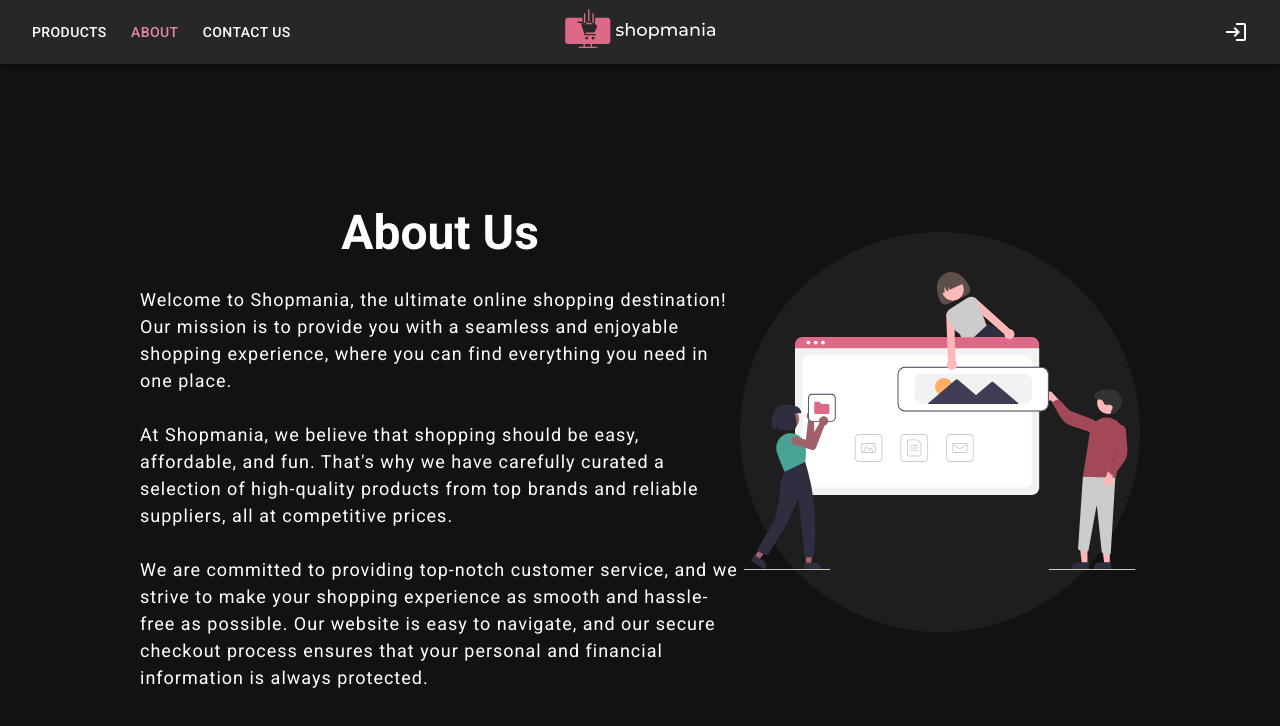
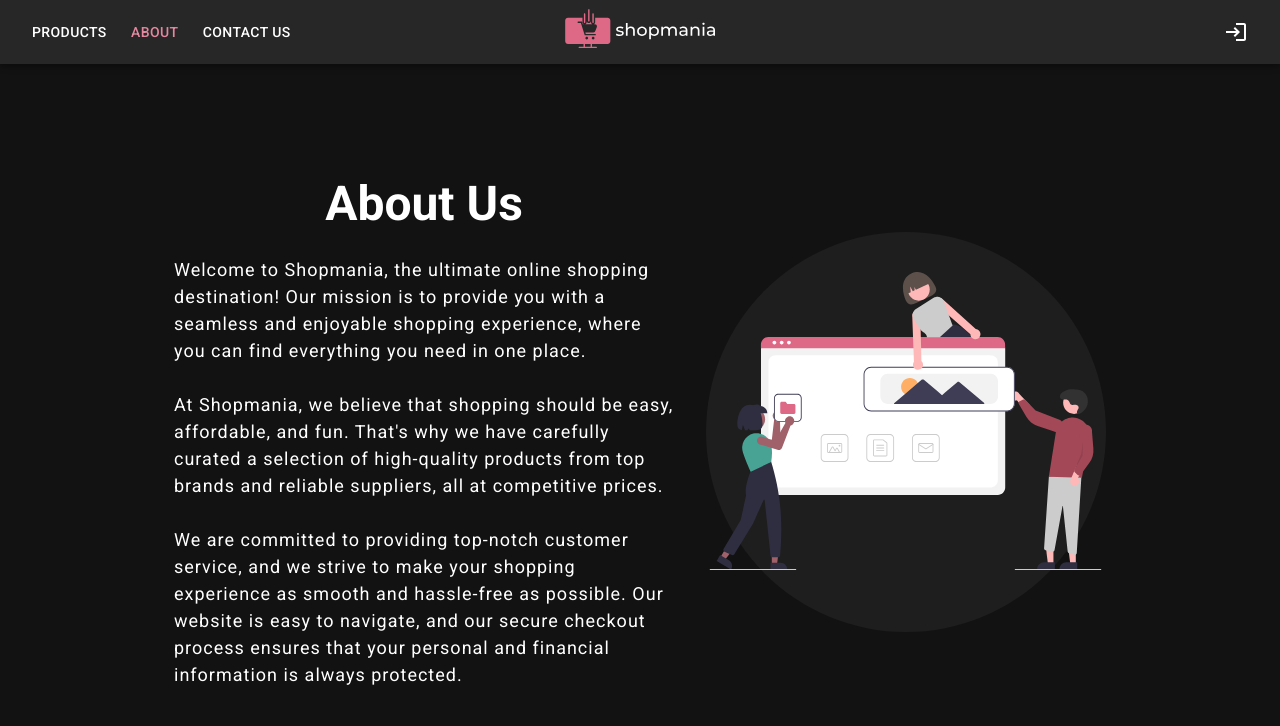
Before and after one commit to abdel-17/shopmania, a React (Vite) app: page /about in a window 1280 px wide. Shown: the top 726 px of the page. Built offline with nearby package versions, Linux system fonts and the light colour scheme; no server answers.

Commit message:
Replaced 100vh with 100dvh on supported browsers
This imporves mobile support as 100vh does not always center content
correctly on mobile devices.

```diff
--- a/src/components/FullscreenBox.tsx
+++ /dev/null
@@ -1,11 +0,0 @@
-import { Box, BoxProps } from "@mui/material";
-
-export default function FullscreenBox(props: BoxProps) {
-  return (
-    <Box
-      width="100%"
-      minHeight={(theme) => `calc(100vh - ${theme.mixins.toolbar.height}px)`}
-      {...props}
-    />
-  );
-}
--- /dev/null
+++ b/src/global.css
@@ -0,0 +1,21 @@
+.fullscreen {
+  /** For browsers that don't support dvh. */
+  min-height: calc(100vh - 64px);
+  /**
+    For mobile browsers. 100vh does not work well in mobile.
+    https://web.dev/viewport-units/
+  */
+  min-height: calc(100dvh - 64px);
+}
+
+.fullscreen-no-toolbar {
+  min-height: 100vh;
+  min-height: 100dvh;
+}
+
+.centered {
+  display: flex;
+  flex-direction: column;
+  align-items: center;
+  justify-content: center;
+}
--- a/src/main.tsx
+++ b/src/main.tsx
@@ -5,6 +5,7 @@ import { QueryClient, QueryClientProvider } from "@tanstack/react-query";
 import { CssBaseline, ThemeProvider } from "@mui/material";
 import theme from "./theme";
 import { SnackbarProvider } from "notistack";
+import "./global.css"
 
 const queryClient = new QueryClient({
   defaultOptions: {
--- a/src/pages/About.tsx
+++ b/src/pages/About.tsx
@@ -1,22 +1,27 @@
 import { Box, Stack, Typography } from "@mui/material";
 import team from "../assets/team.svg";
-import FullscreenBox from "../components/FullscreenBox";
 
 export default function About() {
   return (
-    <FullscreenBox display="flex" flexDirection="column" justifyContent="center">
+    <div className="fullscreen centered">
       <Stack
         direction={{
           xs: "column",
           lg: "row-reverse",
         }}
-        alignItems="center"
-        justifyContent="center"
         margin={4}
+        spacing={4}
       >
-        <img src={team} alt="The creators of Shopmania" style={{ maxWidth: 400 }} />
+        <img
+          src={team}
+          alt="The creators of Shopmania"
+          style={{
+            maxWidth: 400,
+            alignSelf: "center",
+          }}
+        />
 
-        <Box maxWidth="sm" marginTop={4}>
+        <Box maxWidth="md">
           <Typography component="h1" variant="h3" textAlign="center" fontWeight="bold">
             About Us
           </Typography>
@@ -39,6 +44,6 @@ export default function About() {
           </Typography>
         </Box>
       </Stack>
-    </FullscreenBox>
+    </div>
   );
 }
--- a/src/pages/Cart.tsx
+++ b/src/pages/Cart.tsx
@@ -12,7 +12,6 @@ import supabase from "../supabase/client";
 import { Link, Navigate } from "react-router-dom";
 import Stepper from "../components/Stepper";
 import cart from "../assets/cart.svg";
-import FullscreenBox from "../components/FullscreenBox";
 import { useEffect, useState } from "react";
 import { CartItem, useCartItems } from "../providers/CartItemsProvider";
 import { useSession } from "../providers/SessionProvider";
@@ -170,28 +169,32 @@ function CartListItem(props: { item: CartItem | null }) {
 
 function EmptyCartPlaceholder() {
   return (
-    <FullscreenBox
-      display="flex"
-      flexDirection="column"
-      alignItems="center"
-      justifyContent="center"
-      padding={4}
-    >
-      <img src={cart} alt="Customer browsing Shopmania" style={{ maxWidth: 400 }} />
+    <div className="fullscreen centered">
+      <Box display="flex" flexDirection="column" padding={4}>
+        <img
+          src={cart}
+          alt="Customer browsing Shopmania"
+          style={{
+            maxWidth: 400,
+            alignSelf: "center",
+          }}
+        />
 
-      <Typography component="h1" variant="h5" marginTop={4}>
+        <Typography component="h1" variant="h5" textAlign="center" marginTop={4}>
           You have no items in your cart
         </Typography>
 
         <MuiLink
           component={Link}
           to="/products"
+          textAlign="center"
           color="primary.light"
           fontSize={18}
           marginTop={1}
         >
           Browse our products
         </MuiLink>
-    </FullscreenBox>
+      </Box>
+    </div>
   );
 }
--- a/src/pages/ForgotPassword.tsx
+++ b/src/pages/ForgotPassword.tsx
@@ -26,7 +26,7 @@ export default function ForgotPassword() {
   });
 
   return (
-    <Box display="flex" alignItems="center" minHeight="100vh" padding={1}>
+    <Box className="fullscreen-no-toolbar centered" padding={1}>
       <Container
         maxWidth="xs"
         sx={{
--- a/src/pages/Login.tsx
+++ b/src/pages/Login.tsx
@@ -37,19 +37,18 @@ export default function Login() {
   }
 
   return (
-    <Box display="flex" alignItems="center" minHeight="100vh" padding={1}>
+    <Box className="fullscreen-no-toolbar centered" padding={1}>
       <Container maxWidth="xs">
         <Paper
           sx={{
             display: "flex",
             flexDirection: "column",
-            alignItems: "center",
             padding: 3,
             marginBottom: 2,
             borderRadius: 4,
           }}
         >
-          <Link to="/">
+          <Link to="/" style={{ alignSelf: "center" }}>
             <Logo />
           </Link>
 
@@ -69,7 +68,12 @@ export default function Login() {
             </Button>
           </Form>
 
-          <MuiLink component={Link} to="/forgot" color="text.secondary">
+          <MuiLink
+            component={Link}
+            to="/forgot"
+            textAlign="center"
+            color="text.secondary"
+          >
             Forgot your password?
           </MuiLink>
         </Paper>
--- a/src/pages/ProductDetail.tsx
+++ b/src/pages/ProductDetail.tsx
@@ -1,5 +1,4 @@
 import { useNavigate, useParams } from "react-router";
-import FullscreenBox from "../components/FullscreenBox";
 import { Box, Button, Skeleton, Stack, Typography } from "@mui/material";
 import { useState } from "react";
 import { useMutation, useQuery } from "@tanstack/react-query";
@@ -68,7 +67,7 @@ export default function ProductDetail() {
   };
 
   return (
-    <FullscreenBox display="flex" alignItems="center" justifyContent="center" padding={4}>
+    <Box display="flex" alignItems="center" justifyContent="center" padding={4}>
       <Stack
         direction={{
           xs: "column",
@@ -127,6 +126,6 @@ export default function ProductDetail() {
           )}
         </Box>
       </Stack>
-    </FullscreenBox>
+    </Box>
   );
 }
--- a/src/pages/Register.tsx
+++ b/src/pages/Register.tsx
@@ -28,24 +28,23 @@ export default function Register() {
     }
     enqueueSnackbar("A confirmation email will be sent to verify your account", {
       variant: "info",
-      autoHideDuration: 5000
+      autoHideDuration: 5000,
     });
   });
 
   return (
-    <Box display="flex" alignItems="center" minHeight="100vh" padding={1}>
+    <Box className="fullscreen-no-toolbar centered" padding={1}>
       <Container maxWidth="xs">
         <Paper
           sx={{
             display: "flex",
             flexDirection: "column",
-            alignItems: "center",
             padding: 3,
             marginBottom: 2,
             borderRadius: 4,
           }}
         >
-          <Link to="/">
+          <Link to="/" style={{ alignSelf: "center" }}>
             <Logo />
           </Link>
 
--- a/src/pages/ResetPassword.tsx
+++ b/src/pages/ResetPassword.tsx
@@ -37,7 +37,7 @@ export default function ResetPassword() {
   });
 
   return (
-    <Box display="flex" alignItems="center" minHeight="100vh" padding={1}>
+    <Box className="fullscreen-no-toolbar centered" padding={1}>
       <Container
         maxWidth="xs"
         sx={{
```
Lines whose indentation alone changed are shown as unchanged.
